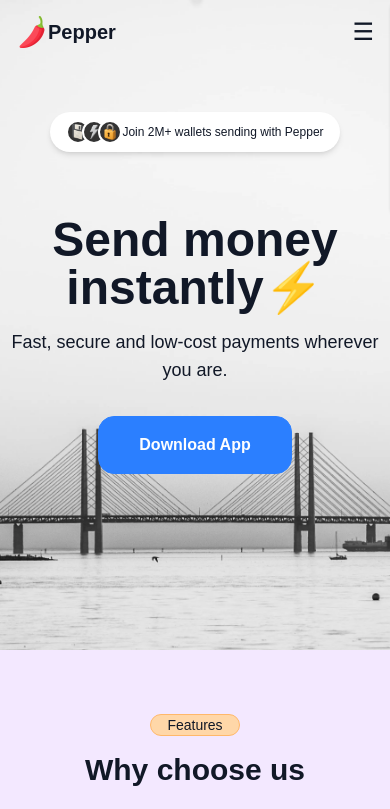
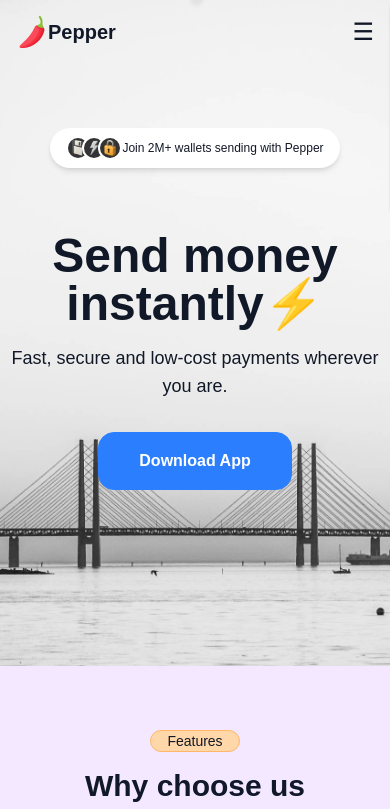
Before and after one commit to George-Agai/pepper, a React (Vite) app: page / in a window 390 px wide. Shown: the top 809 px of the page. Built offline with nearby package versions, Linux system fonts and the light colour scheme; a web font is replaced by a local one.

Commit message:
Hero mod for smaller screens

```diff
--- a/src/components/socialproof.tsx
+++ b/src/components/socialproof.tsx
@@ -5,7 +5,7 @@ import avatar1 from '../assets/icons/disk.webp'
 import avatar3 from '../assets/icons/lock.webp'
 
 export const SocialProof: React.FC = () => (
-  <div className="w-max mx-auto flex items-center bg-white shadow-md rounded-full px-1 py-0.5 mt-3">
+  <div className="w-max mx-auto flex items-center bg-white shadow-md rounded-full px-1 py-0.5 mt-4 sm:mt-3">
     <div className="flex -space-x-2">
       <img
         src={avatar1}
```
